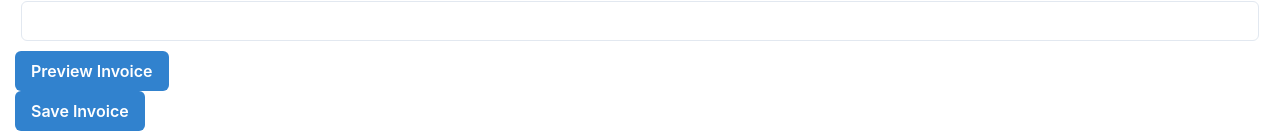
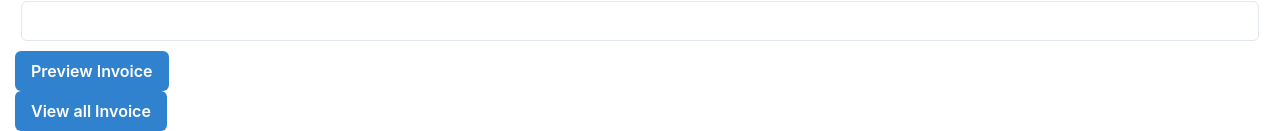
Before and after one commit to kodervine/ceendit-react, a React (Vite) app: page / in a window 1280 px wide. Shown: the part 770-901 px from the top of the page. Built offline with nearby package versions, Linux system fonts and the light colour scheme.

Commit message:
download invoicepdf on each click of the button but it still downloads the most recent invoicetopdf made

```diff
--- a/src/context.jsx
+++ b/src/context.jsx
@@ -48,6 +48,7 @@ const AppProvider = ({ children }) => {
 
   // Used the jdpdf library to convert FormPreview page to pdf. Documentation used - https://pspdfkit.com/blog/2022/how-to-convert-html-to-pdf-using-react/. Sent the handleGenerateInvoicePdf function to the InvoiceToPdf component
   const FormPreviewRef = useRef();
+  const invoiceHistoryIdRef = useRef();
   const handleGenerateInvoicePdf = () => {
     const doc = new jsPDF({
       format: "a4",
--- a/src/pages/InvoiceApp.jsx
+++ b/src/pages/InvoiceApp.jsx
@@ -86,7 +86,7 @@ const InvoiceApp = () => {
       </Box>
       <Box>
         <Button onClick={handleInvoiceSubmit} colorScheme="blue">
-          Save Invoice
+          View all Invoice
         </Button>
       </Box>
     </FormControl>
--- a/src/pages/InvoiceHistory.jsx
+++ b/src/pages/InvoiceHistory.jsx
@@ -15,9 +15,11 @@ import {
   TableContainer,
 } from "@chakra-ui/react";
 import { useGlobalContext } from "../context";
+import InvoiceToPdf from "../components/InvoiceToPdf";
 
+//  set up the invoice history page with data gotten from the allInvoiceData state from context.
 const InvoiceHistory = () => {
-  const { handleInvoiceSubmit, allInvoiceData } = useGlobalContext();
+  const { allInvoiceData } = useGlobalContext();
   return (
     <div>
       {allInvoiceData.map((invoice, index) => {
@@ -86,6 +88,7 @@ const InvoiceHistory = () => {
                 </Tbody>
               </Table>
             </TableContainer>
+            <InvoiceToPdf />
           </Stack>
         );
       })}
```
